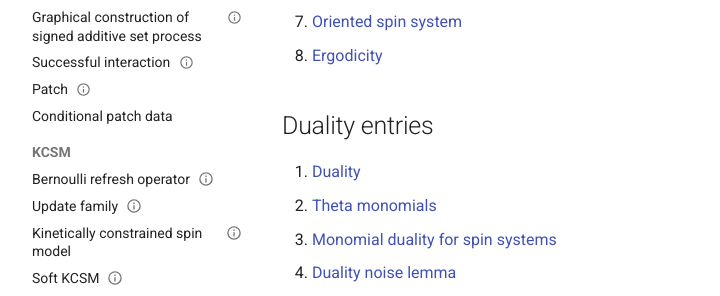
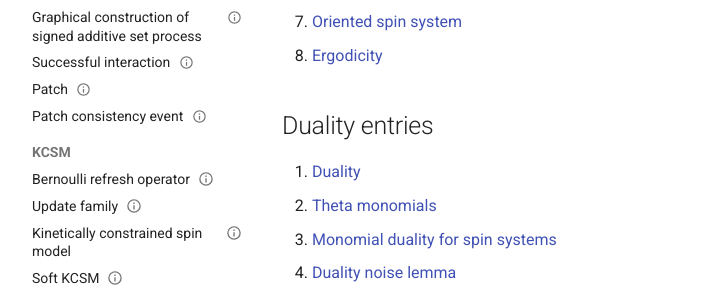
Before and after one commit to maciejgluchowski86-beep/ips-wiki, an MkDocs documentation site: the page built from docs/index.md, in a window 1280 px wide. Shown: the part 623-919 px from the top of the page, without its empty margins (14-734 px from the left). Built offline with MkDocs 1.6.1 and Material for MkDocs 9.7.7, drawn with Linux system fonts in a browser that asks for light colours; comment, search, counter and statistics services are not loaded.

Commit message:
Replace conditional patch data in navigation

```diff
--- a/mkdocs.yml
+++ b/mkdocs.yml
@@ -38,7 +38,7 @@ nav:
       - Graphical construction of signed additive set process: entries/graphical-construction-of-signed-additive-set-process.md
       - Successful interaction: entries/successful-interaction.md
       - Patch: entries/patch.md
-      - Conditional patch data: entries/conditional-patch-data.md
+      - Patch consistency event: entries/patch-consistency-event.md
   - KCSM:
       - Bernoulli refresh operator: entries/bernoulli-refresh-operator.md
       - Update family: entries/update-family.md
```
